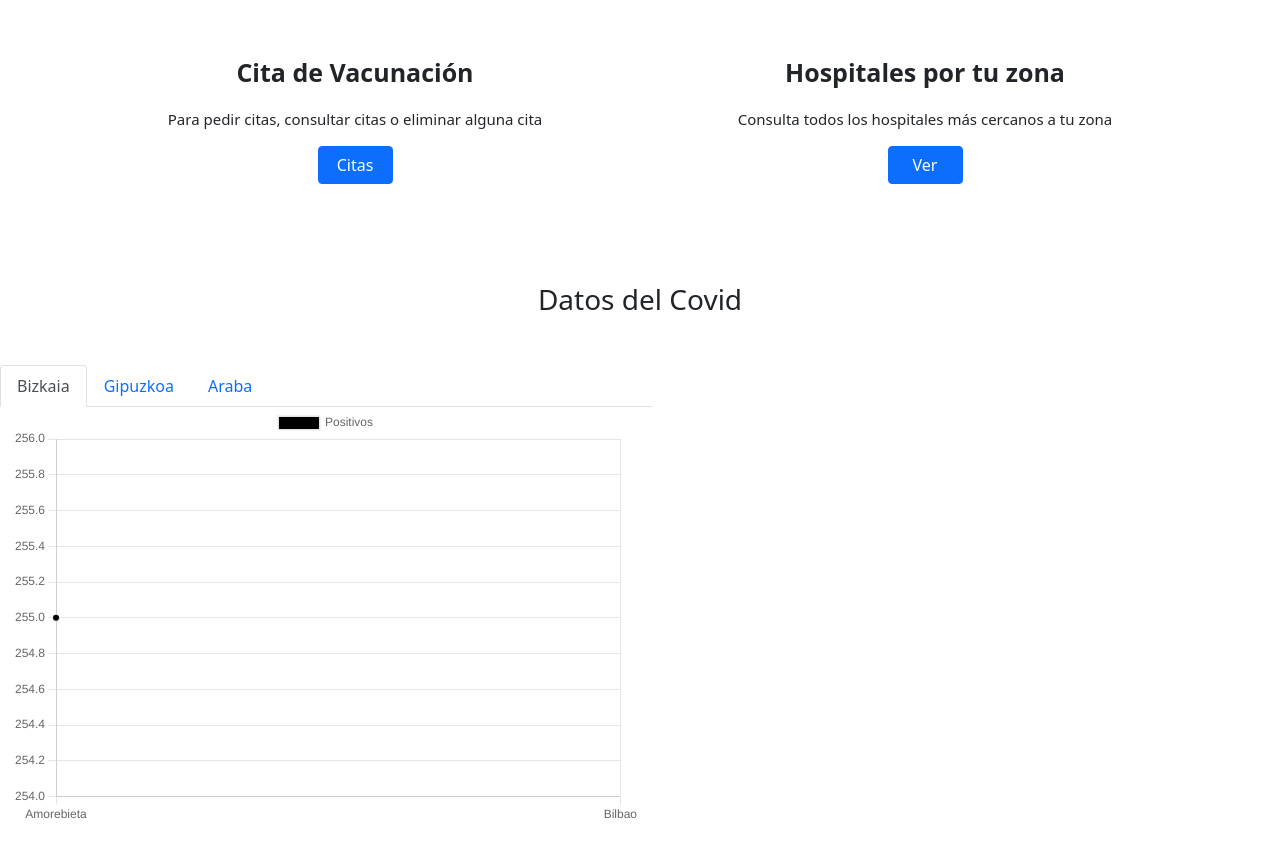
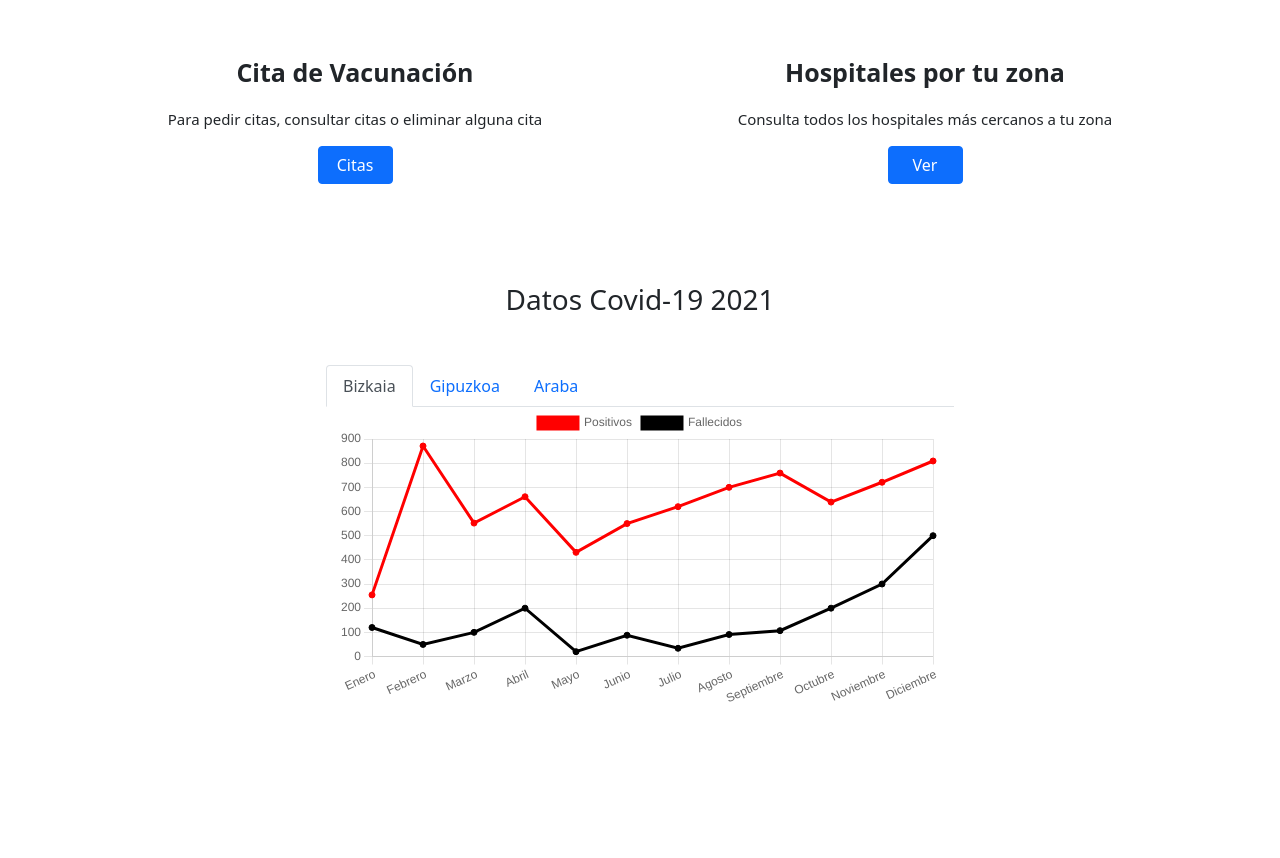
Before and after one commit to Cristianfpzornotza/RetoVacuna, a plain HTML site: page index.html in a window 1280 px wide. Shown: the part 552-1410 px from the top of the page. After the commit the page ends 1309 px from the top, so only its background shows below. Drawn offline with nearby package versions, Linux system fonts and the light colour scheme.

Commit message:
graficas

```diff
--- a/index.html
+++ b/index.html
@@ -79,10 +79,10 @@
 		  </div>
 
 
-		  <h3 class="mt-5 text-center">Datos del Covid</h3>
+		  <h3 class="mt-5 text-center">Datos Covid-19 2021 </h3>
 
 
-		  <div class=" mt-5 w-50 mb-5">
+		  <div class="container mt-5 w-50 mb-5">
 			  <div class="row">
 				<ul class="nav nav-tabs" id="myTab" role="tablist">
 					<li class="nav-item" role="presentation">
@@ -97,11 +97,15 @@
 				  </ul>
 				  <div class="tab-content" id="myTabContent">
 					<div class="tab-pane fade show active" id="home" role="tabpanel" aria-labelledby="home-tab">
-						<canvas id="miGrafica" width="600" height="400"></canvas>
+						<canvas id="miGraficaBizk"></canvas>
 					</div>
 
-					<div class="tab-pane fade" id="profile" role="tabpanel" aria-labelledby="profile-tab">Esto es en Gipuzkoa</div>
-					<div class="tab-pane fade" id="contact" role="tabpanel" aria-labelledby="contact-tab">Esto es en Araba</div>
+					<div class="tab-pane fade" id="profile" role="tabpanel" aria-labelledby="profile-tab">
+						<canvas id="miGraficaGipu"></canvas>
+					</div>
+					<div class="tab-pane fade" id="contact" role="tabpanel" aria-labelledby="contact-tab">
+						<canvas id="miGraficaAra"></canvas>
+					</div>
 				  </div>
 			  </div>
 		  </div>
@@ -125,25 +129,6 @@
 
 </body>
 
-<script>
-	let miCanvas=document.getElementById("miGrafica").getContext("2d");
-
-	var chart = new Chart(miCanvas,{
-		type:"line",
-		data:{
-			labels:["Amorebieta","Bilbao"],
-			datasets:[
-				{
-					label:"Positivos",
-					backgroundColor:"rgb(0,0,0)",
-					data:["255"]
-				}
-			]
-		}
-	})
-
-
-</script>
 
 
 </html>
--- a/view/css/index.css
+++ b/view/css/index.css
@@ -9,7 +9,7 @@
 }
 
 #carouselExampleControls{
-    width: 85%;
+    width: 65%;
     margin: auto;
     border: 1px solid black;
 }
--- a/view/js/index.js
+++ b/view/js/index.js
@@ -1,6 +1,93 @@
 document.addEventListener("DOMContentLoaded",function(){
 
+    estilosmenu();
+    graficaBizkaia();
+    graficaGipuzkoa();
+    miGraficaAra();
+})
 
+function graficaBizkaia(){
+    let miCanvas=document.getElementById("miGraficaBizk").getContext("2d");
+
+    var xValues = ["Enero","Febrero","Marzo","Abril","Mayo","Junio","Julio","Agosto","Septiembre","Octubre","Noviembre","Diciembre"];
+
+        var chart = new Chart(miCanvas,{
+        type: "line",
+        data: {
+            labels: xValues,
+            datasets: [{
+            label:"Positivos",
+            data: ["255","871","552","661","431","550","620","700","759","639","721","809"],
+            backgroundColor:"red",
+            borderColor:"red",
+            fill: false
+            }, {
+                label:"Fallecidos",
+            data: ["120","50","100","200","20","88","34","91","107","200","300","500"],
+            backgroundColor:"black",
+            borderColor:"black",
+            fill: false
+            }]
+        }
+
+});
+}
+
+function graficaGipuzkoa(){
+    let miCanvas=document.getElementById("miGraficaGipu").getContext("2d");
+
+    var xValues = ["Enero","Febrero","Marzo","Abril","Mayo","Junio","Julio","Agosto","Septiembre","Octubre","Noviembre","Diciembre"];
+
+        var chart = new Chart(miCanvas,{
+        type: "line",
+        data: {
+            labels: xValues,
+            datasets: [{
+            label:"Positivos",
+            data: ["332","128","476","543","675","411","700","721","659","539","421","709"],
+            backgroundColor:"red",
+            borderColor:"red",
+            fill: false
+            }, {
+                label:"Fallecidos",
+            data: ["100","75","150","220","120","58","74","121","20","190","300","400"],
+            backgroundColor:"black",
+            borderColor:"black",
+            fill: false
+            }]
+        }
+
+});
+}
+
+function miGraficaAra(){
+    let miCanvas=document.getElementById("miGraficaAra").getContext("2d");
+
+    var xValues = ["Enero","Febrero","Marzo","Abril","Mayo","Junio","Julio","Agosto","Septiembre","Octubre","Noviembre","Diciembre"];
+
+        var chart = new Chart(miCanvas,{
+        type: "line",
+        data: {
+            labels: xValues,
+            datasets: [{
+            label:"Positivos",
+            data: ["432","228","276","443","575","311","500","421","659","739","821","409"],
+            backgroundColor:"red",
+            borderColor:"red",
+            fill: false
+            }, {
+                label:"Fallecidos",
+            data: ["150","21","50","320","220","158","134","221","420","190","20","100"],
+            backgroundColor:"black",
+            borderColor:"black",
+            fill: false
+            }]
+        }
+
+});
+}
+
+function estilosmenu(){
     document.getElementById("citavacunas").addEventListener('mouseover', function(){
         document.querySelector("#citavacunas .halo").style.fontSize = "50px";
         document.querySelector("#citavacunas .halo2").style.fontSize = "18px";
@@ -35,16 +122,4 @@ document.addEventListener("DOMContentLoaded",function(){
         document.querySelector("#hospitalzona .btncita").style.width = "75px";
 
     });
-
-
-
-
-})
-
-/*$( document ).ready(function() {
-
-$("#citavacunas").hover(function(){
-        alert("hola");
-    });
-
-});*/
+}
```
